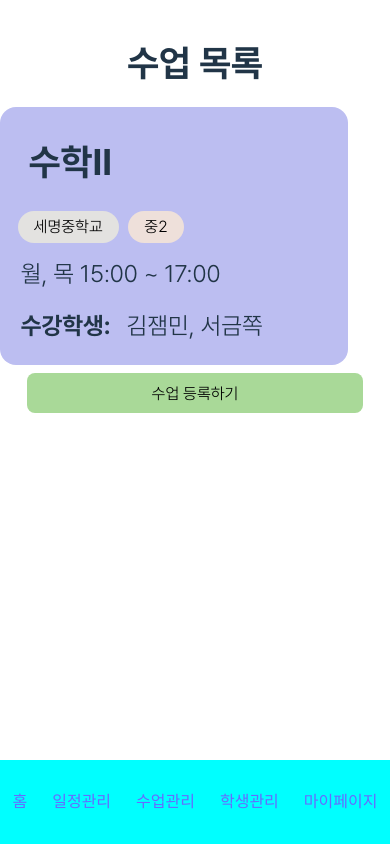
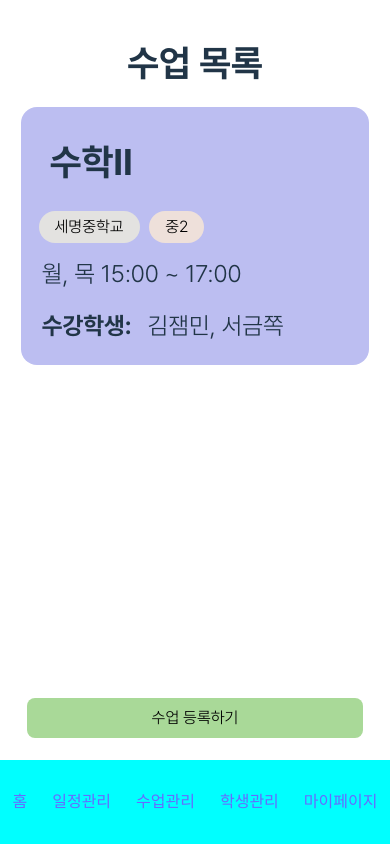
Before and after one commit to eugenieseo16/EduSetpo, a React (Vite) app in the folder frontend/: page /tutor/class in a window 390 px wide. Built offline with nearby package versions, Linux system fonts and the light colour scheme.

Commit message:
Feat : 수업 랜딩 페이지 UI

```diff
--- a/frontend/src/components/classManagement/ClassCard.module.scss
+++ b/frontend/src/components/classManagement/ClassCard.module.scss
@@ -1,5 +1,3 @@
-$index: 3;
-
 .classCard {
   background: pink;
   border-radius: 1rem;
@@ -8,10 +6,6 @@ $index: 3;
   max-width: 24.2rem;
 
   padding: 0.8rem;
-
-  &-#{$index} {
-    background-color: yellow;
-  }
 
   .infoContainer {
     display: flex;
--- a/frontend/src/pages/classManagement/ClassManagement.module.scss
+++ b/frontend/src/pages/classManagement/ClassManagement.module.scss
@@ -1,7 +1,17 @@
-container {
+.container {
   display: flex;
   flex-direction: column;
-  //   align-items: center;
+  align-items: center;
+}
 
-  background-color: yellow;
+.longButton {
+  position: absolute;
+  bottom: 5%;
 }
+
+@media screen and (max-width: 768px) {
+  .longButton {
+    position: absolute;
+    bottom: calc(5% + 3.5rem);
+  }
+}
--- a/frontend/src/pages/classManagement/ClassManagement.tsx
+++ b/frontend/src/pages/classManagement/ClassManagement.tsx
@@ -10,7 +10,9 @@ export const ClassManagement = () => {
       <h1>수업 목록</h1>
       <ClassCard />
 
-      <LongButton variant="success">수업 등록하기</LongButton>
+      <LongButton variant="success" className={style.longButton}>
+        수업 등록하기
+      </LongButton>
     </div>
   );
 };
```
